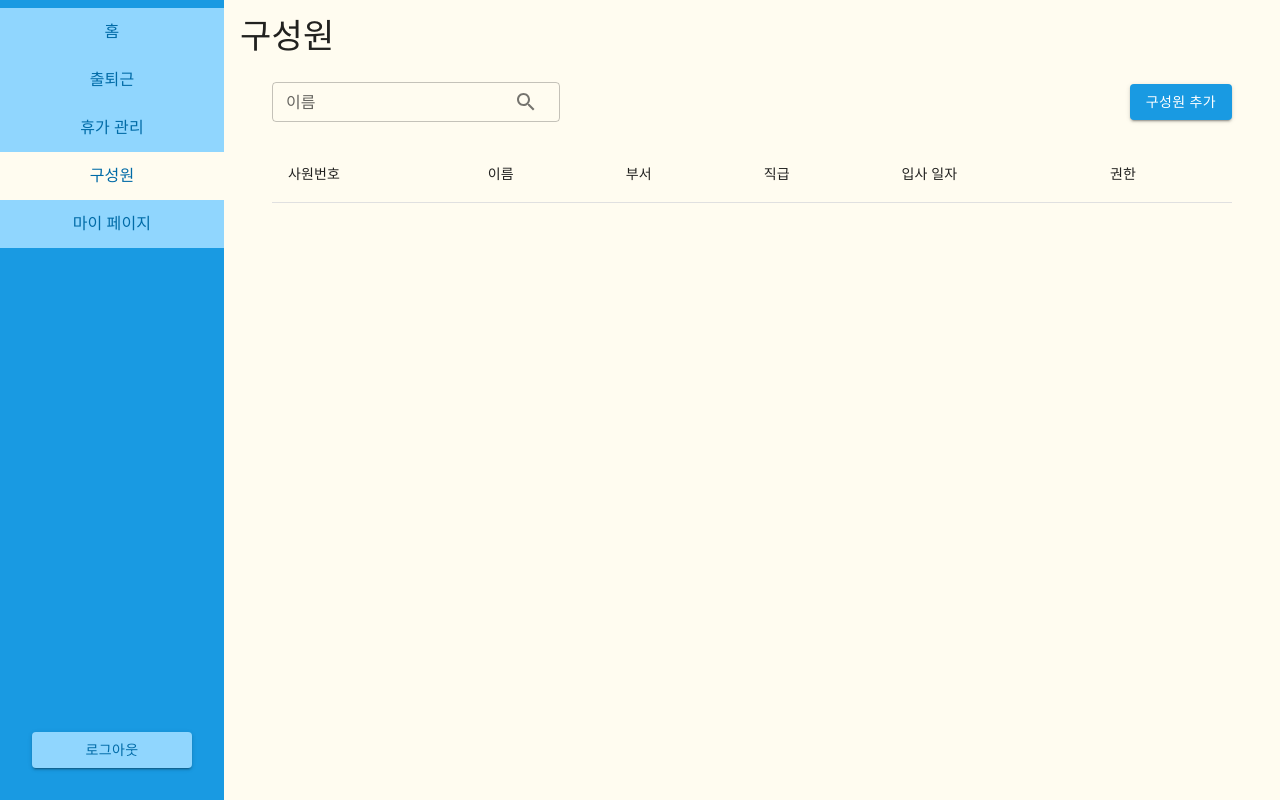
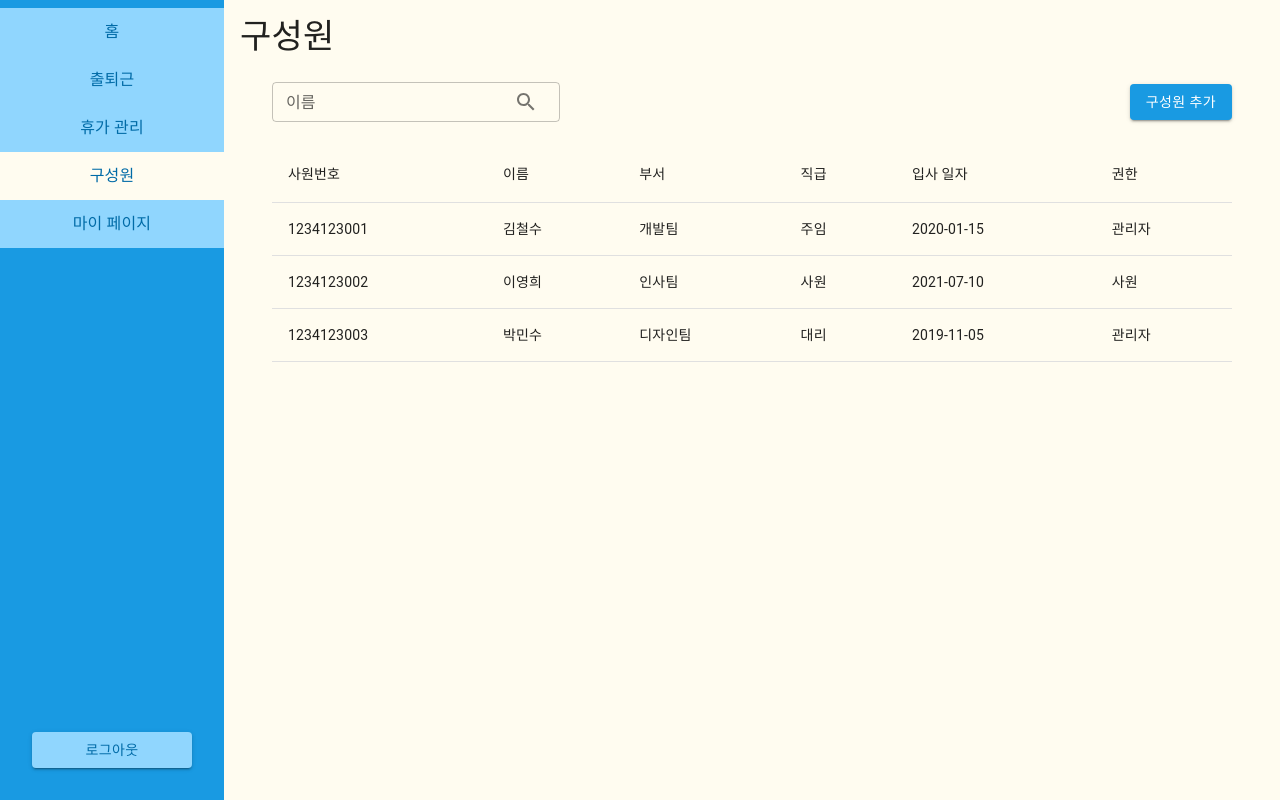
Before and after one commit to Fly-Flow/Flow-FE, a Next.js app: page /employees in a window 1280 px wide. Built offline with nearby package versions, Linux system fonts and the light colour scheme.

Commit message:
feat: add mock data

```diff
--- a/src/components/Employees/index.tsx
+++ b/src/components/Employees/index.tsx
@@ -25,6 +25,33 @@ import SearchIcon from "@mui/icons-material/Search";
 
 const Employees: React.FC = (props) => {
   const [employeesDialog, setEmployeesDialog] = useState(false);
+
+  const [employees, setEmployees] = useState([
+    {
+      id: "1234123001",
+      name: "김철수",
+      department: "개발팀",
+      position: "주임",
+      hireDate: "2020-01-15",
+      role: "관리자",
+    },
+    {
+      id: "1234123002",
+      name: "이영희",
+      department: "인사팀",
+      position: "사원",
+      hireDate: "2021-07-10",
+      role: "사원",
+    },
+    {
+      id: "1234123003",
+      name: "박민수",
+      department: "디자인팀",
+      position: "대리",
+      hireDate: "2019-11-05",
+      role: "관리자",
+    },
+  ]);
 
   const openDialog = () => {
     setEmployeesDialog(true);
@@ -84,7 +111,18 @@ const Employees: React.FC = (props) => {
               <TableCell>권한</TableCell>
             </TableRow>
           </TableHead>
-          <TableBody></TableBody>
+          <TableBody>
+            {employees.map((employee) => (
+              <TableRow key={employee.id}>
+                <TableCell>{employee.id}</TableCell>
+                <TableCell>{employee.name}</TableCell>
+                <TableCell>{employee.department}</TableCell>
+                <TableCell>{employee.position}</TableCell>
+                <TableCell>{employee.hireDate}</TableCell>
+                <TableCell>{employee.role}</TableCell>
+              </TableRow>
+            ))}
+          </TableBody>
         </Table>
       </TableContainer>
     );
```
